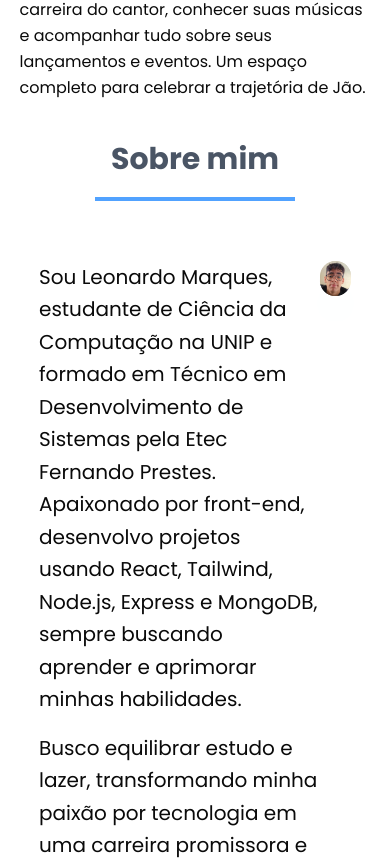
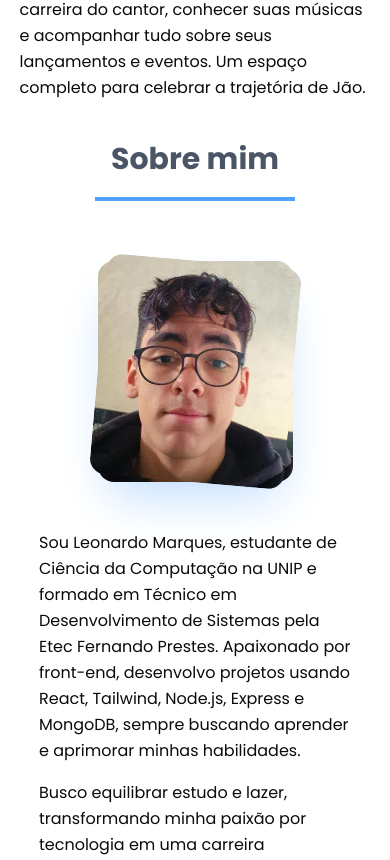
Before and after one commit to LeonardoMarques7/LeonardoDev, a React (Vite) app: page / in a window 390 px wide. Shown: the part 2810-3670 px from the top of the page. Built offline with nearby package versions, Linux system fonts and the light colour scheme.

Commit message:
feat: adicionando a responsividade na secao de sobre, e adicionando animacoes em badges das tech

```diff
--- /dev/null
+++ b/src/components/About.css
@@ -0,0 +1,15 @@
+@media (width <=960px) {
+    .container__sobre {
+        flex-direction: column-reverse;
+        gap: 3rem;
+    }
+
+    .texts__sobre {
+        font-size: 1rem;
+    }
+
+    .figure__container  {
+        width: 50svw;
+        margin: 0 auto;
+    }
+}
--- a/src/components/About.jsx
+++ b/src/components/About.jsx
@@ -1,6 +1,7 @@
 import React from "react";
 import fotoLeo from "../assets/images/Sobre/fotoLeo.png";
 import { Marquee } from "@/components/magicui/marquee";
+import "./About.css";
 
 const techBadges = [
 	{
@@ -39,7 +40,10 @@ const techBadges = [
 
 const About = () => {
 	return (
-		<div id="Sobre" className="min-h-screen relative top-15">
+		<section
+			id="Sobre"
+			className="min-h-screen mb-15 relative top-15 scroll-my-30"
+		>
 			{" "}
 			<div className="header__section text-center text-3xl font-bold text-gray-600 flex flex-col gap-5 mb-15">
 				Sobre mim
@@ -77,14 +81,16 @@ const About = () => {
 					{techBadges.map((item, i) => (
 						<li
 							key={i}
-							className={`badge__tech list-none -z-10 px-5 py-2 rounded-full ${item.style}`}
+							className={`badge__tech transition-all ease-in-out duration-300 hover:scale-110 list-none -z-10 px-5 py-2 rounded-full ${
+								item.style
+							} ${i % 2 === 0 ? " hover:rotate-2" : " hover:-rotate-2"}`}
 						>
 							{item.tech}
 						</li>
 					))}
 				</Marquee>
 			</div>
-		</div>
+		</section>
 	);
 };
 
--- a/src/components/Projetos.jsx
+++ b/src/components/Projetos.jsx
@@ -109,7 +109,10 @@ const navItems = [
 
 const Projetos = () => {
 	return (
-		<section id="Projetos" className="min-h-screen relative top-15">
+		<section
+			id="Projetos"
+			className="min-h-screen relative top-15 scroll-my-25"
+		>
 			<div className="header__section text-center text-3xl font-bold text-gray-600 flex flex-col gap-5 mb-15">
 				Projeto Selecionados
 				<div className="bg-blue-400 h-1 w-50 mx-auto"></div>
```
